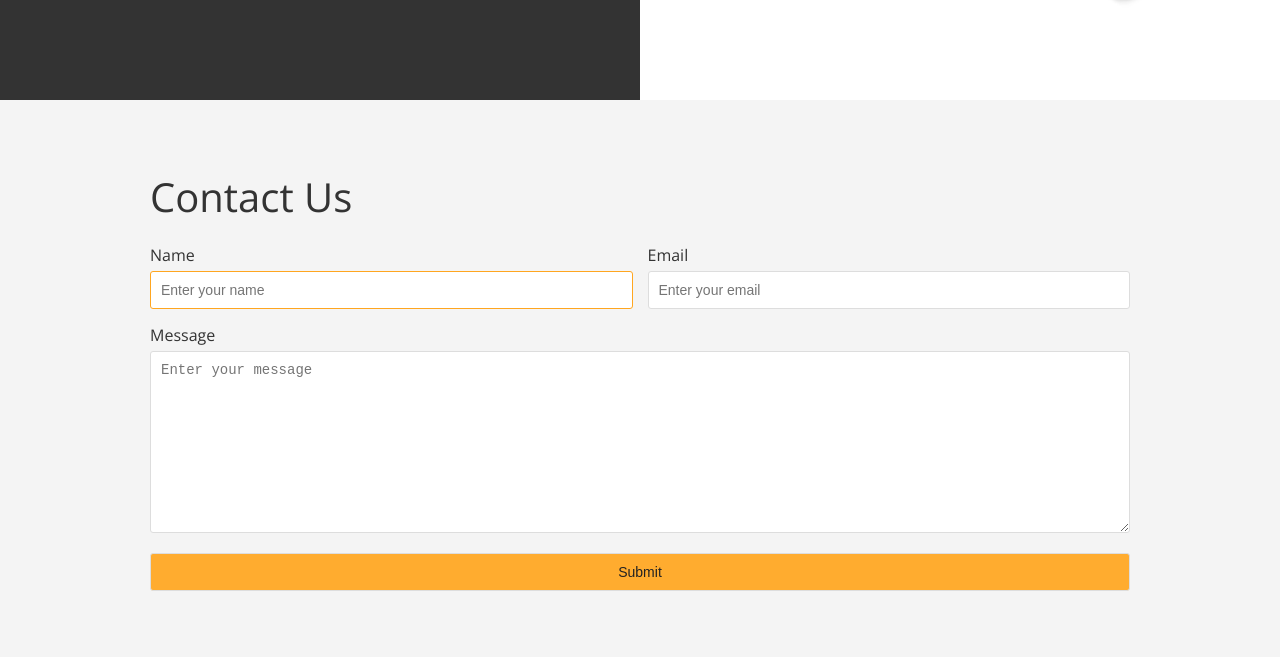
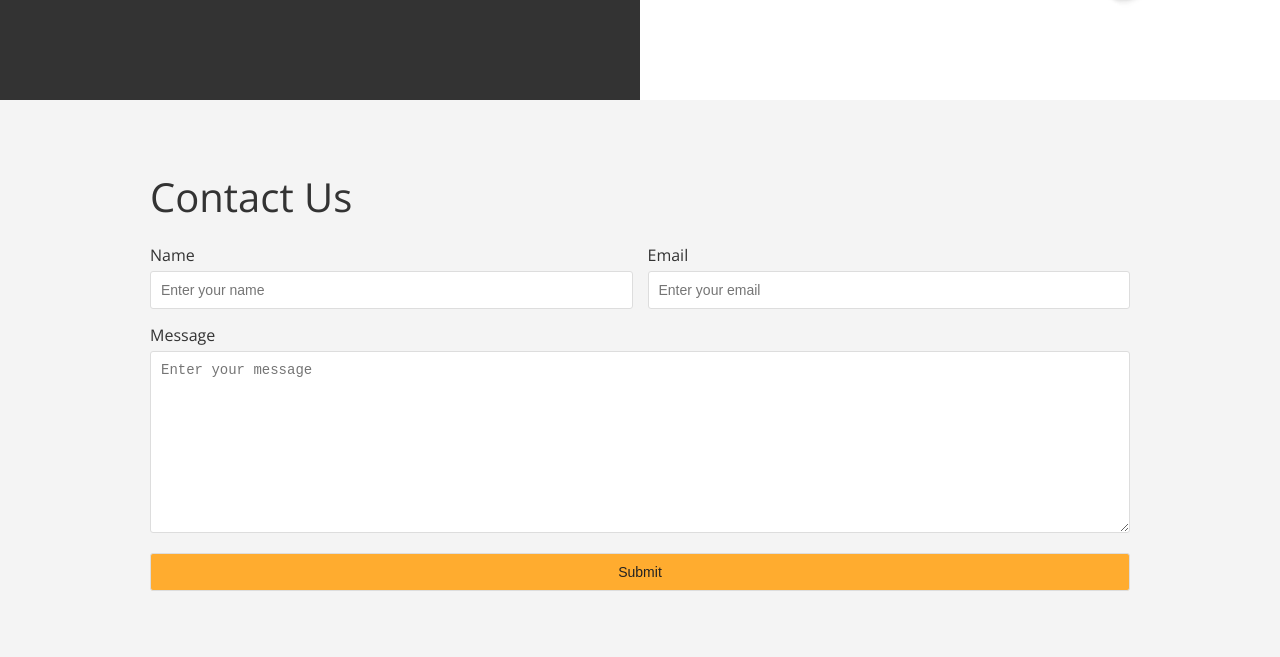
Before and after one commit to vairiskovels/lightnite-website, a plain HTML site: page index.html in a window 1280 px wide. Shown: the part 2548-3205 px from the top of the page. Drawn offline with nearby package versions, Linux system fonts and the light colour scheme; a web font is replaced by a local one.

Commit message:
Update index.html

```diff
--- a/index.html
+++ b/index.html
@@ -125,8 +125,7 @@
                 <div class="credentials">
                     <div class="form-group first">
                         <label for="name">Name</label>
-                        <input type="text" name="name" id="name" autocomplete="off" autofocus
-                            placeholder="Enter your name">
+                        <input type="text" name="name" id="name" autocomplete="off" placeholder="Enter your name">
                     </div>
                     <div class="form-group">
                         <label for="email">Email</label>
```
